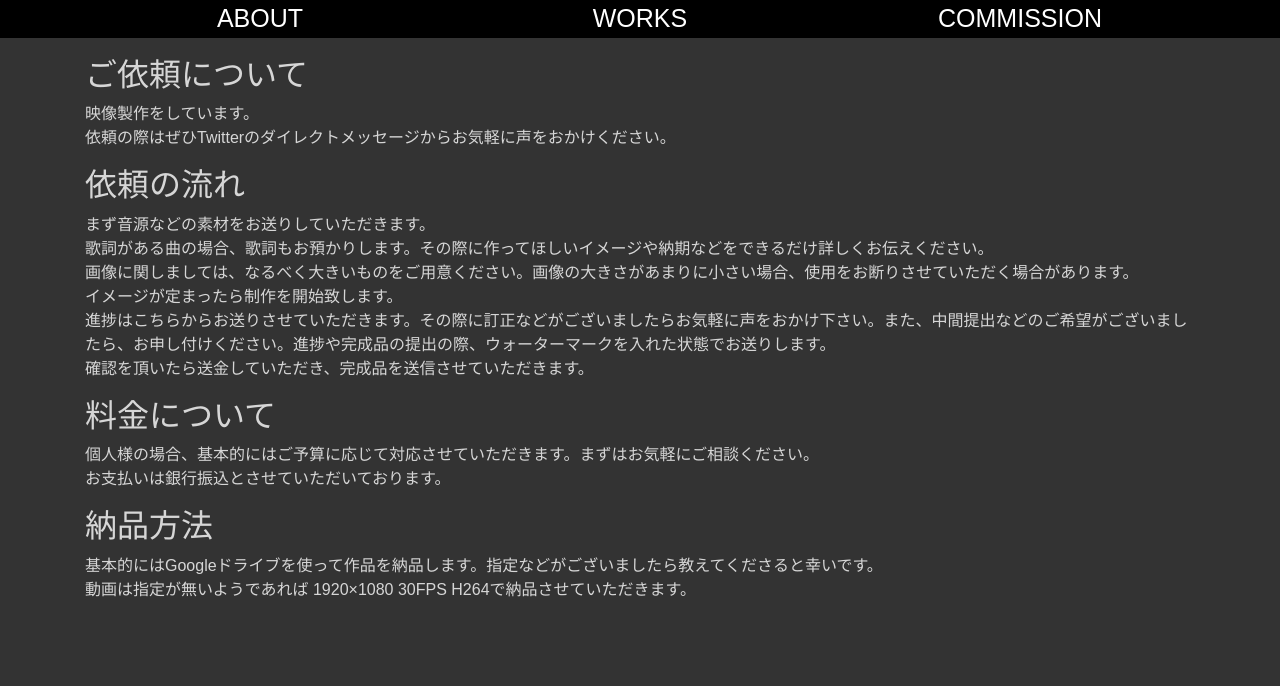
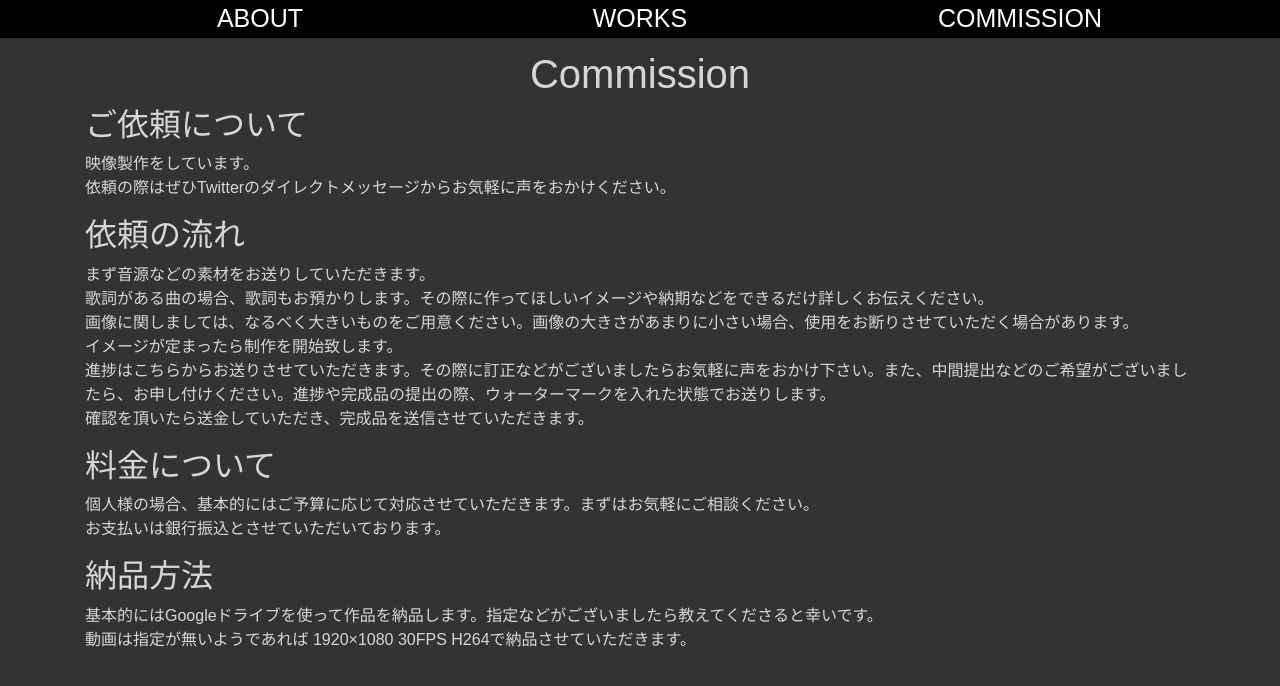
Before and after one commit to Rlettuce05/kaede-web, a Nuxt app: page /Commission in a window 1280 px wide. Shown: the top 686 px of the page. Built offline with nearby package versions, Linux system fonts and the light colour scheme; a web font is replaced by a local one.

Commit message:
🔧 Commission.vue : bg fix, title padding

```diff
--- a/pages/Commission.vue
+++ b/pages/Commission.vue
@@ -1,5 +1,6 @@
 <template>
-  <div class="background">
+  <div>
+    <div class="background"></div>
     <NavBar />
     <div class="content">
       <h1 class="PageTitle">Commission</h1>
@@ -40,16 +41,18 @@ NavBar {
 .content {
   font-family: 'Akshar', sans-serif;
   width: 100vw;
+  color: rgba(255, 255, 255, 0.8);
 }
 .PageTitle {
   text-align: center;
+  padding-top: 50px;
 }
 .background {
   background-color: #333333;
-  color: rgba(255, 255, 255, 0.8);
+  position: fixed;
   width: 100vw;
   height: 100vh;
-  z-index: 0;
+  z-index: -1;
 }
 </style>
 
```
